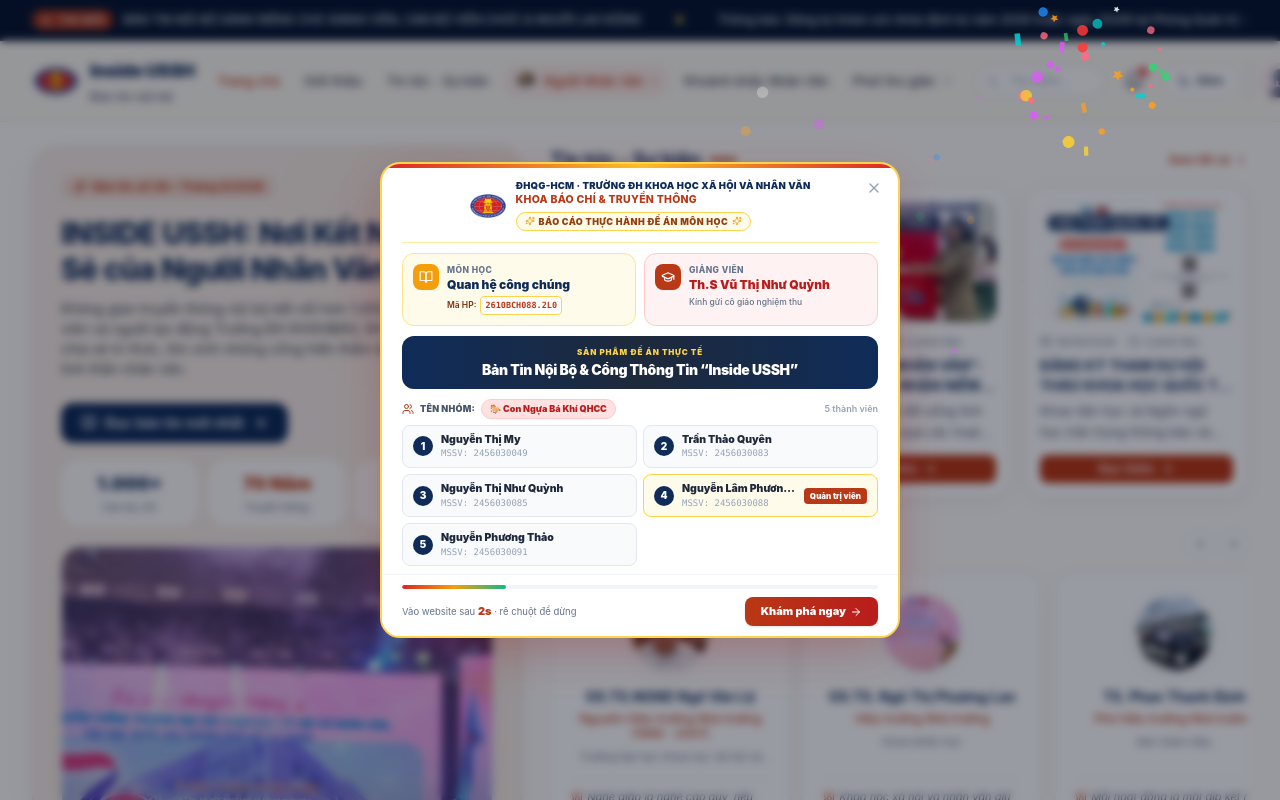
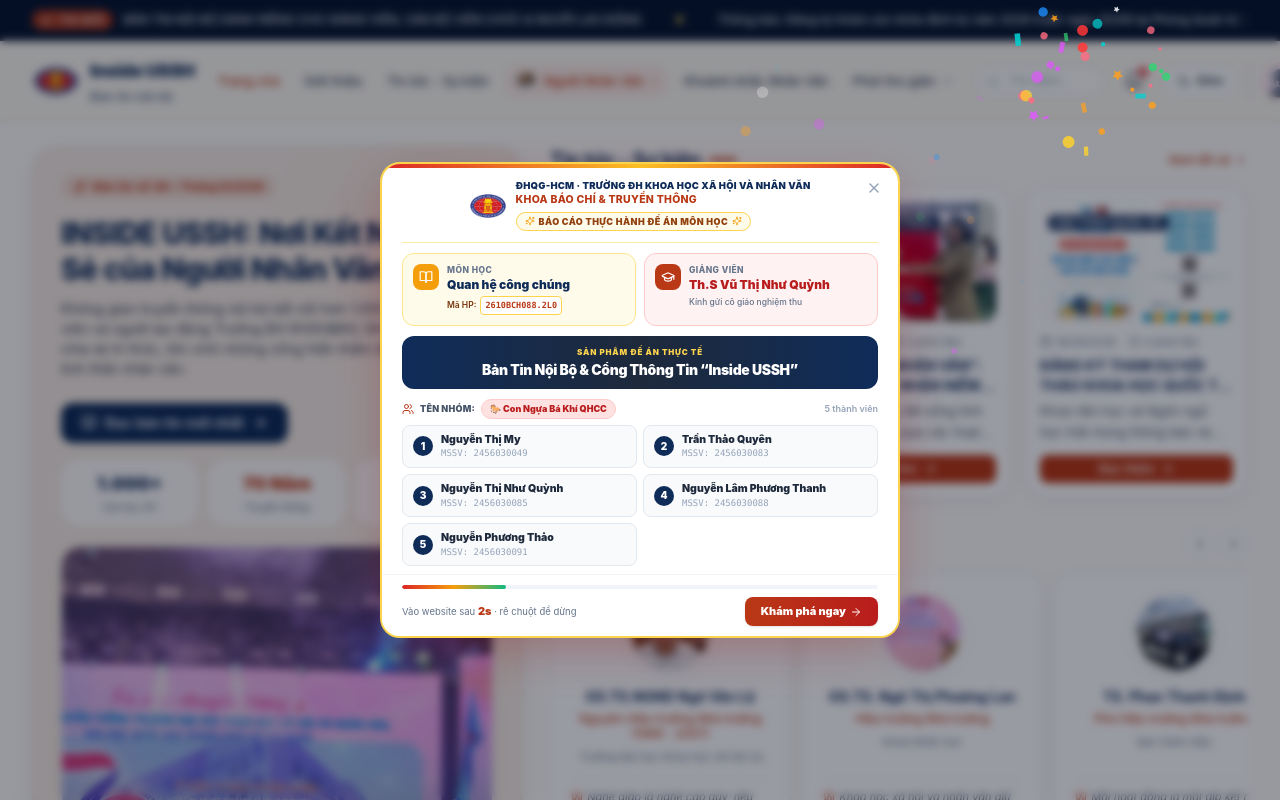
Before and after one commit to nguyenlamphuongthanh267/inside-ussh-portal, a Next.js app: page / in a window 1280 px wide. Shown: the top 800 px of the page. Built offline with nearby package versions, Linux system fonts and the light colour scheme.

Commit message:
fix: show full member name Nguyen Lam Phuong Thanh without truncate or highlight badge in project intro modal

```diff
--- a/components/intro/ProjectIntroModal.tsx
+++ b/components/intro/ProjectIntroModal.tsx
@@ -13,7 +13,7 @@
   { name: 'Nguyễn Thị My', mssv: '2456030049' },
   { name: 'Trần Thảo Quyên', mssv: '2456030083' },
   { name: 'Nguyễn Thị Như Quỳnh', mssv: '2456030085' },
-  { name: 'Nguyễn Lâm Phương Thanh', mssv: '2456030088', role: 'Quản trị viên' },
+  { name: 'Nguyễn Lâm Phương Thanh', mssv: '2456030088' },
   { name: 'Nguyễn Phương Thảo', mssv: '2456030091' },
 ];
 
@@ -229,20 +229,19 @@
                   {MEMBERS.map((m, idx) => (
                     <div
                       key={m.mssv}
-                      className={`flex items-center justify-between px-2.5 py-1.5 rounded-lg border ${
-                        m.role ? 'bg-amber-50 border-amber-300' : 'bg-slate-50 border-slate-200'
-                      }`}
+                      className="flex items-center justify-between px-2.5 py-1.5 rounded-lg border bg-slate-50 border-slate-200"
                     >
                       <div className="flex items-center gap-2 min-w-0">
-                        <span className="w-5 h-5 rounded-full bg-ussh-navy text-white text-[10px] font-black flex items-center justify-center shrink-0">{idx + 1}</span>
-                        <div className="truncate">
-                          <div className="text-[10.5px] font-black text-slate-800 truncate">{m.name}</div>
+                        <span className="w-5 h-5 rounded-full bg-ussh-navy text-white text-[10px] font-black flex items-center justify-center shrink-0">
+                          {idx + 1}
+                        </span>
+                        <div className="min-w-0">
+                          <div className="text-[10.5px] font-black text-slate-800 whitespace-nowrap">
+                            {m.name}
+                          </div>
                           <div className="text-[9px] text-slate-400 font-mono">MSSV: {m.mssv}</div>
                         </div>
                       </div>
-                      {m.role && (
-                        <span className="px-1.5 py-0.5 rounded text-[8px] font-black bg-ussh-accent text-white shrink-0 ml-1">{m.role}</span>
-                      )}
                     </div>
                   ))}
                 </div>
```
